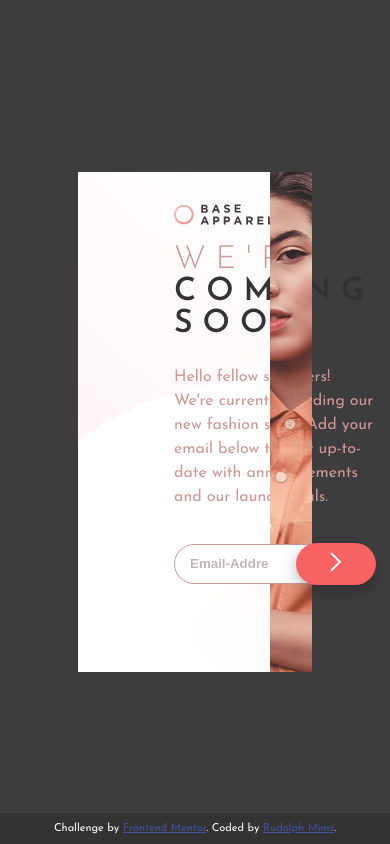
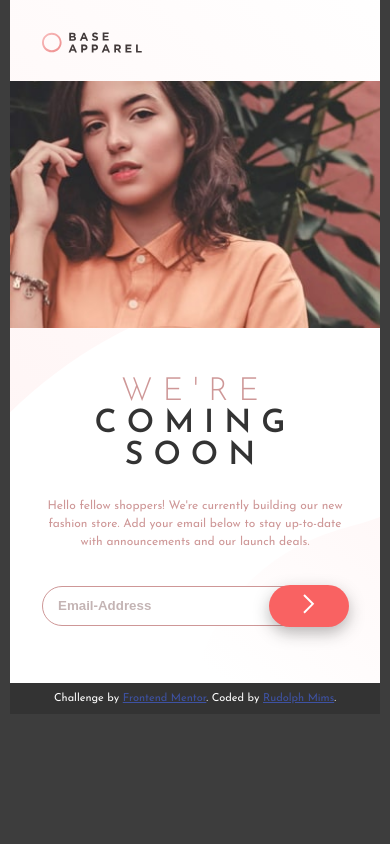
Before and after one commit to rudyjm3/base-apparel-coming-soon-form, a plain HTML site: page index.html in a window 390 px wide. Drawn offline with Linux system fonts and the light colour scheme.

Commit message:
Added responsive styling for tablet and mobile. Updated js to clear form and success styling after 5 seconds.

```diff
--- a/index.html
+++ b/index.html
@@ -20,6 +20,9 @@
             <div class="logo-wrapper">
                <img src="images/logo.svg" alt="logo image">
             </div>
+            <div class="mobile-hero-wrapper">
+               <img src="/images/hero-mobile.jpg" alt="model">
+            </div>
          </header>
          <main>
             <h1>
@@ -35,6 +38,7 @@
                <div class="input-control">
                   <input type="text" name="email" id="email" placeholder="Email-Address">
                   <div class="error-txt"></div>
+                  <div class="success-txt"></div>
                   <div class="error-icon"><img src="/images/icon-error.svg" alt="error icon"> </div>
                </div>
 
@@ -50,6 +54,7 @@
       </div>
 
       <aside>
+         <!-- <h1>Some Text For Testing Collapse</h1> -->
          <!-- <img src="/images/hero-desktop.jpg" alt="model"> -->
       </aside>
    </div>
--- a/js/main.js
+++ b/js/main.js
@@ -35,6 +35,7 @@ const isValidEmail = email => {
 
 const validateInput = () => {
    const emailValue = email.value.trim();
+   let successTxt = document.getElementsByClassName('success-txt')[0];
 
    if (emailValue === '') {
       setError(email, 'Email is required');
@@ -45,5 +46,13 @@ const validateInput = () => {
    } else {
       setSuccess(email);
       error_icon.style.cssText = "opacity: 0;";
+      successTxt.innerHTML = "You have been signed up!";
+      successTxt.style.cssText = "color: #09c372;";
+      setTimeout(function()
+    {
+        document.getElementById('emailForm').reset();
+        successTxt.innerHTML = "";
+        document.getElementsByClassName('input-control')[0].classList.remove('success');
+    }, 5000);
    }
 };
--- a/scss/main-stylesheet.scss
+++ b/scss/main-stylesheet.scss
@@ -1,4 +1,13 @@
 @import "_var.scss";
+
+$media-desktop: "only screen and (max-width : 1024px)";
+$media-tablet: "only screen and (max-width : 750px)";
+$media-mobile: "only screen and (max-width : 550px)";
+$media-mobile-sm: "only screen and (max-width : 375px)";
+
+
+
+
 
 body{
    display: flex;
@@ -7,20 +16,36 @@ body{
    flex-wrap: wrap;
    height: 100vh;
    background-color: rgb(61, 61, 61);
+
+   @media #{$media-tablet} {
+      padding: 0 25px;
+      font-size: 12px;
+   }
+   @media #{$media-mobile} {
+      padding: 0 10px;
+      height: 100%;
+   }
 }
 #main-container{
    display: flex;
    justify-content: center;
    align-items: center;
-   width: 60%;
+   // width: 60%;
+   width: 800px;
    height: 500px;
    // margin-bottom: 50px;
+   @media #{$media-mobile} {
+      flex-direction: column;
+      width: 100%;
+      height: 100%;
+   }
 
    .left-wrapper{
       display:flex;
       justify-content: start;
       align-items: start;
       flex-wrap: wrap;
+      // width: 100%;
       width: 60%;
       height: 100%;
       background-color: white;
@@ -29,15 +54,53 @@ body{
       background-position: center;
       background-repeat: no-repeat;
       background-size: cover;
+      @media #{$media-tablet} {
+         padding: 2rem 3rem;
+      }
+      @media #{$media-mobile} {
+         // order: 2;
+         width: 100%;
+         height: 100%;
+         padding: 2rem 0;
+      }
       header{
          .logo-wrapper{
             img{
                width: 100px;
             }
+            @media #{$media-mobile} {
+               margin-bottom: 25px;
+               padding-left: 2rem;
+            }
+         }
+         // @media #{$media-mobile} {
+         //    margin-bottom: 300px;
+         // }
+         .mobile-hero-wrapper{
+            display: flex;
+            justify-content: center;
+            align-items: center;
+            width: 100%;
+            margin-bottom: 45px;
+            display: none;
+            @media #{$media-mobile} {
+               display: block;
+               }
+            img{
+               @media #{$media-mobile} {
+               width: 100%;
+               }
+            }
+
+         }
+         @media #{$media-mobile} {
+            width: 100%;
          }
       }
       main{
-
+         @media #{$media-mobile} {
+            padding: 0 2rem;
+            }
          h1{
             font-size: 2rem;
             font-weight: 600;
@@ -49,11 +112,17 @@ body{
                color: var(--Desaturated-Red);
                font-weight: 300;
             }
+            @media #{$media-mobile} {
+              text-align: center;
+            }
          }
          p{
             color: var(--Desaturated-Red);
             line-height: 1.5;
             margin-bottom: 35px;
+            @media #{$media-mobile} {
+               text-align: center;
+            }
          }
       }
       form{
@@ -136,12 +205,26 @@ body{
    }
    //Styling for right side
    aside{
+      // width: 100%;
       width:40%;
       height: 500px;
       background-image: url('/images/hero-desktop.jpg');
       background-position: center;
       background-size: cover;
       background-repeat: no-repeat;
+      // @media #{$media-mobile} {
+      //    order: 2;
+      //    width: 100%;
+      //    background-image: url('/images/hero-mobile.jpg');
+      //    background-position: center;
+      //    background-size: contain;
+      //    background-repeat: no-repeat;
+      //    position: relative;
+      //    top: -730px;
+      // }
+      @media #{$media-mobile} {
+         display: none;
+      }
    }
 }
 
@@ -154,6 +237,10 @@ footer{
    padding: 10px;
    background-color: #333;
    width: 100%;
+   @media #{$media-mobile} {
+      position: relative;
+      bottom: 0;
+   }
    .attribution {
       // position: absolute;
       // bottom: 20px;
```
Also changed, not shown: scss/main-stylesheet.css, 1 other file.
